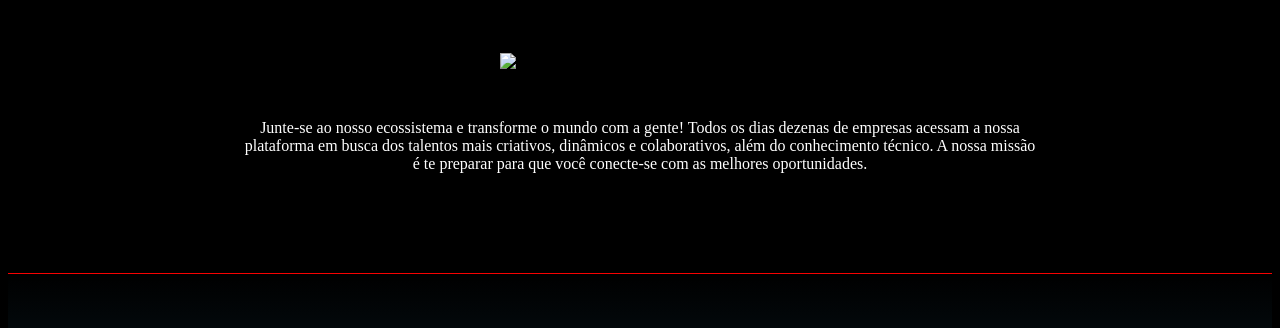
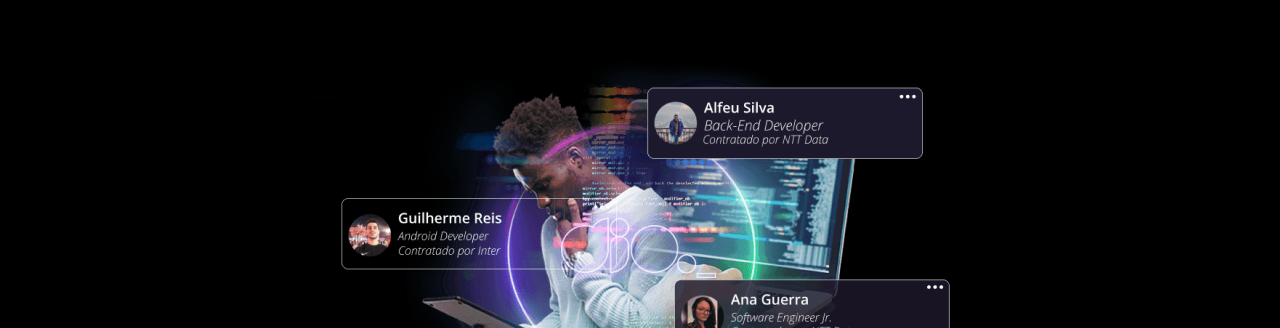
Before and after one commit to Senapedro/Desafio-CSS, a plain HTML site: page index.html in a window 1280 px wide. Shown: the part 2351-2679 px from the top of the page. Drawn offline with Linux system fonts and the light colour scheme; the site is published under a folder, as on GitHub Pages, so addresses that start at the root find nothing.

Commit message:
Update index.html

```diff
--- a/index.html
+++ b/index.html
@@ -42,7 +42,7 @@
     </section>
     <section id="professional-challenges">
       <h2>Evolua e encare novos desafios profissionais</h2>
-      <img src="/assets/image/professional-challenges.png" title="Homem lendo depoimentos em um tablet" alt="Homem lendo depoimentos em um tablet">
+      <img src="assets/image/professional-challenges.png" title="Homem lendo depoimentos em um tablet" alt="Homem lendo depoimentos em um tablet">
       <p>
         Junte-se ao nosso ecossistema e transforme o mundo com a gente! Todos os dias dezenas de empresas
         acessam a nossa plataforma em busca dos talentos mais criativos, dinâmicos e colaborativos,
```
